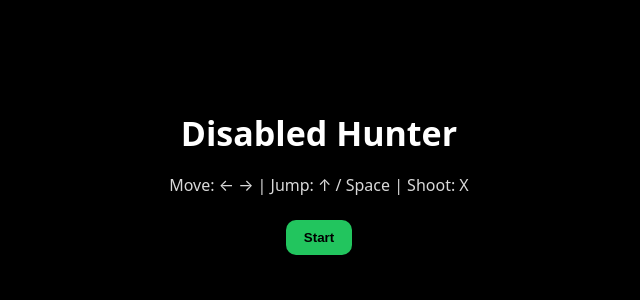
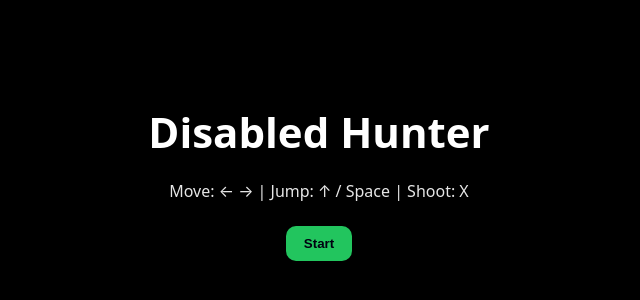
Before and after one commit to DiegoTeCuenta/disable-hunter, a plain HTML site: page index.html in a window 1280 px wide. Shown: the part 218-518 px from the top of the page, without its empty margins (321-961 px from the left). Drawn offline with Linux system fonts and the light colour scheme; files whose address does not match are found by name.

Commit message:
Update style.css

```diff
--- a/style.css
+++ b/style.css
@@ -1,53 +1,41 @@
-* {
-  box-sizing: border-box;
+*{box-sizing:border-box}
+html,body{
+  margin:0;
+  height:100%;
+  background:#0b0e13; /* fallback si algo no dibuja */
+  color:#fff;
+  font-family:system-ui,-apple-system,Segoe UI,Roboto,Helvetica,Arial,sans-serif;
 }
 
-body {
-  margin: 0;
-  background: #000; /* Puedes cambiar por transparente si quieres */
-  color: #fff;
-  font-family: system-ui, -apple-system, Segoe UI, Roboto, Ubuntu, 'Helvetica Neue', Arial, sans-serif;
-  overflow: hidden; /* Evita scroll */
+/* Canvas siempre a pantalla completa; el juego escala internamente */
+canvas{
+  display:block;
+  width:100vw;
+  height:100vh;
+  margin:0;
 }
 
-#overlay {
-  position: fixed;
-  inset: 0;
-  display: flex;
-  flex-direction: column;
-  align-items: center;
-  justify-content: center;
-  gap: 12px;
-  background: rgba(0, 0, 0, 0.85);
-  z-index: 2;
-  text-align: center;
+/* Overlay */
+.overlay{
+  position:fixed;
+  inset:0;
+  background:rgba(0,0,0,.82);
+  display:flex;
+  flex-direction:column;
+  align-items:center;
+  justify-content:center;
+  text-align:center;
+  gap:12px;
+  z-index:2;
 }
-
-#overlay h1 {
-  margin: 0 0 6px;
-  font-size: 34px;
+.overlay h1{ margin:0 0 8px; font-size:clamp(24px,4vw,42px); }
+.overlay p{ margin:0 0 12px; opacity:.9 }
+.overlay button{
+  padding:10px 18px;
+  border:0;
+  border-radius:10px;
+  background:#22c55e;
+  color:#001;
+  font-weight:700;
+  cursor:pointer;
 }
-
-#overlay p {
-  margin: 0 0 12px;
-  opacity: .85;
-}
-
-#overlay button {
-  padding: 10px 18px;
-  border: 0;
-  border-radius: 10px;
-  background: #22c55e;
-  color: #000;
-  font-weight: 700;
-  cursor: pointer;
-}
-
-canvas {
-    display: block;
-    margin: 0 auto;
-    background: #0b0e13; /* Fondo del juego */
-    border: 2px solid #333;
-    box-shadow: 0 0 24px rgba(0, 0, 0, 0.6);
-    image-rendering: pixelated; /* Evita desenfoque si es pixel art */
-}
```
